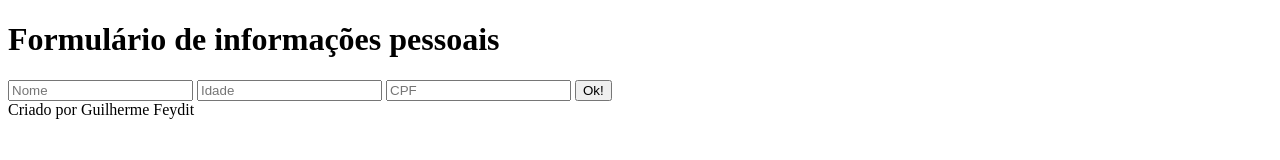
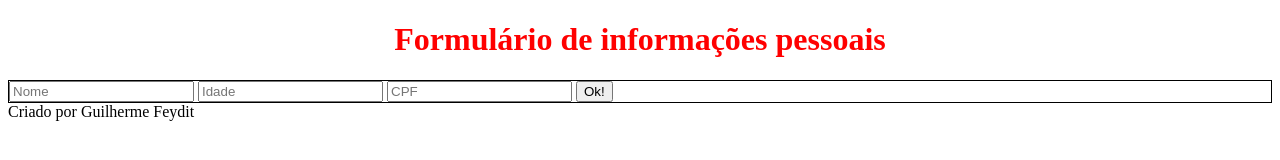
Before and after one commit to feyd1t/programa-o_web_cc_a, a plain HTML site: page index.html in a window 1280 px wide. Drawn offline with Linux system fonts and the light colour scheme.

Commit message:
Alterações no Código

```diff
--- a/index.html
+++ b/index.html
@@ -4,13 +4,17 @@
     <meta charset="UTF-8">
     <meta name="viewport" content="width=device-width, initial-scale=1.0">
     <title>Programação Web</title>
+    <link rel="stylesheet" href="style.css">
 </head>
 <body>
-    <h1>Formulário de informações pessoais</h1>
-    <input type="text" placeholder="Nome">
-    <input type="number"placeholder="Idade">
-    <input type="text" placeholder="CPF">
-    <button>Ok!</button>
+    <h1 id="titulo"> Formulário de informações pessoais</h1>
+    <div class="entradas-formulario">
+        <input type="text" placeholder="Nome">
+        <input type="number"placeholder="Idade">
+        <input type="text" placeholder="CPF">
+        <button>Ok!</button>
+    </div>
+
     <footer>Criado por Guilherme Feydit</footer>
 
 </body>
--- a/style.css
+++ b/style.css
@@ -0,0 +1,13 @@
+#titulo {
+    color:red;
+    text-align: center;
+}
+
+
+.entradas-formulario {
+    border: 1px solid;
+}
+
+.rodape{
+    border: 1px solid;
+}
```
